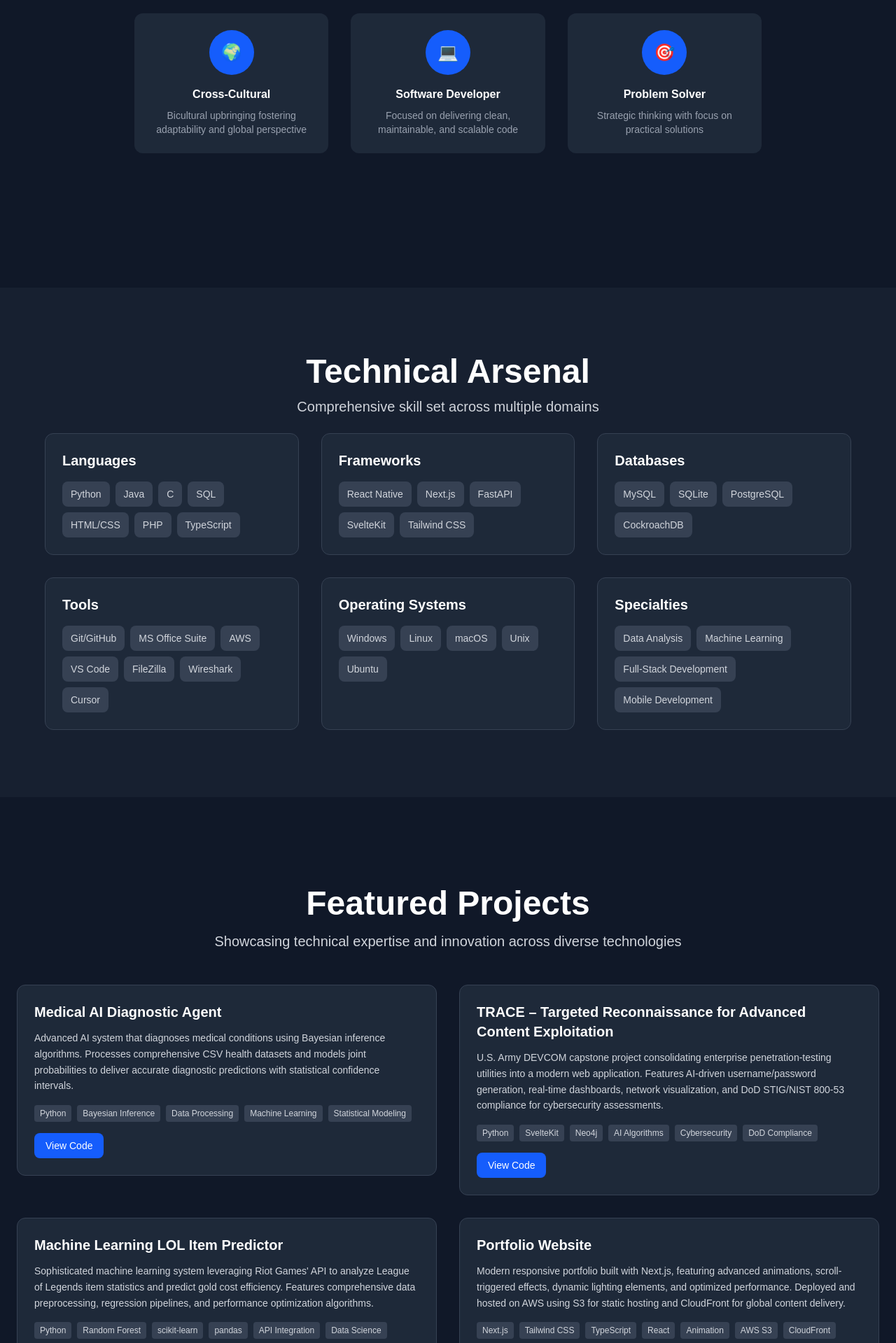
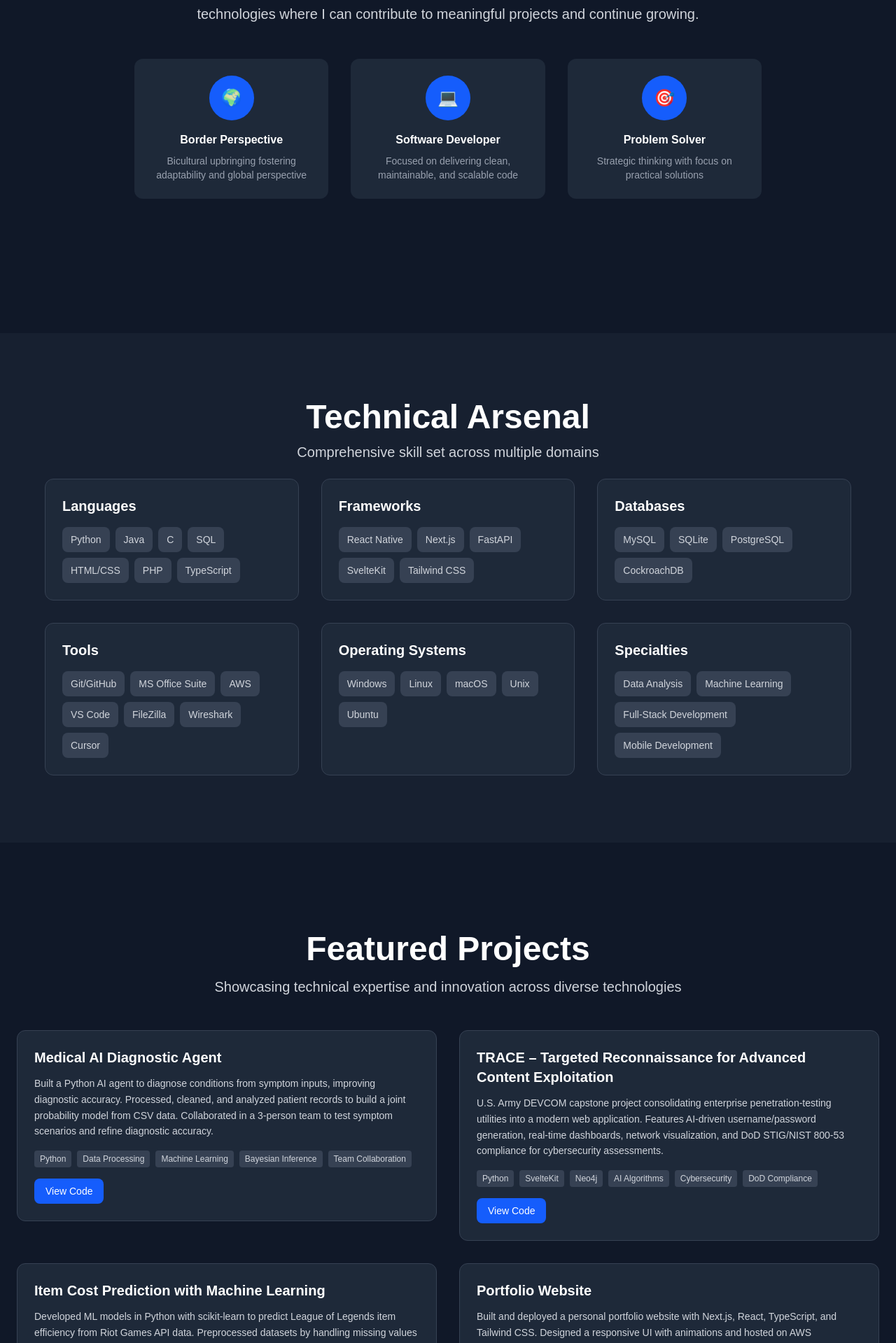
Before and after one commit to SabasRojas/sabas-site, a Next.js app: page / in a window 1280 px wide. Shown: the part 1301-3220 px from the top of the page at 70% size. Built offline with nearby package versions, Linux system fonts and the light colour scheme.

Commit message:
Fixed resume, details, and improved phrasing

```diff
--- a/src/app/page.tsx
+++ b/src/app/page.tsx
@@ -407,7 +407,7 @@ export default function Home() {
             </h2>
             <div className="max-w-4xl mx-auto">
               <TypewriterText
-                text="Born in El Paso, Texas, and raised across both Ciudad Juárez, México and El Paso, TX, I bring a cross-cultural perspective to technology and problem-solving. As recent Computer Science graduate from UTEP, I’m passionate about building clean, practical solutions and am currently seeking opportunities in software engineering, cloud, mobile/web, or AI/ML driven tech."
+                text="Born and raised in El Paso, Texas, I bring a unique perspective to technology and problem-solving. As a recent Computer Science graduate from UTEP, I'm passionate about building clean, practical solutions that make a real impact. My journey in tech has been driven by curiosity and a desire to create innovative software that solves problems. I'm currently seeking opportunities in software engineering, cloud computing, data engineering, mobile/web development, or AI/ML driven technologies where I can contribute to meaningful projects and continue growing."
                 speed={12}
                 className="text-xl text-gray-300 leading-relaxed mb-8 block"
               />
@@ -416,7 +416,7 @@ export default function Home() {
                   <div className="w-16 h-16 bg-blue-600 rounded-full flex items-center justify-center mx-auto mb-4">
                     <span className="text-2xl">🌍</span>
                   </div>
-                  <h3 className="font-bold text-white mb-2">Cross-Cultural</h3>
+                  <h3 className="font-bold text-white mb-2">Border Perspective</h3>
                   <p className="text-gray-400 text-sm">Bicultural upbringing fostering adaptability and global perspective</p>
                 </div>
                 <div className="text-center p-6 bg-gray-800 rounded-xl hover:bg-gray-700 transition-colors duration-300">
@@ -480,8 +480,8 @@ export default function Home() {
             <div style={{ animationDelay: '0ms' }} className="animate-on-scroll opacity-0">
               <ProjectCard
                 title="Medical AI Diagnostic Agent"
-                description="Advanced AI system that diagnoses medical conditions using Bayesian inference algorithms. Processes comprehensive CSV health datasets and models joint probabilities to deliver accurate diagnostic predictions with statistical confidence intervals."
-                tech={['Python', 'Bayesian Inference', 'Data Processing', 'Machine Learning', 'Statistical Modeling']}
+                description="Built a Python AI agent to diagnose conditions from symptom inputs, improving diagnostic accuracy. Processed, cleaned, and analyzed patient records to build a joint probability model from CSV data. Collaborated in a 3-person team to test symptom scenarios and refine diagnostic accuracy."
+                tech={['Python', 'Data Processing', 'Machine Learning', 'Bayesian Inference', 'Team Collaboration']}
                 codeLink="https://github.com/SabasRojas/Health_Diagnostics_AI"
               />
             </div>
@@ -495,17 +495,17 @@ export default function Home() {
             </div>
             <div style={{ animationDelay: '400ms' }} className="animate-on-scroll opacity-0">
               <ProjectCard
-                title="Machine Learning LOL Item Predictor"
-                description="Sophisticated machine learning system leveraging Riot Games' API to analyze League of Legends item statistics and predict gold cost efficiency. Features comprehensive data preprocessing, regression pipelines, and performance optimization algorithms."
-                tech={['Python', 'Random Forest', 'scikit-learn', 'pandas', 'API Integration', 'Data Science']}
+                title="Item Cost Prediction with Machine Learning"
+                description="Developed ML models in Python with scikit-learn to predict League of Legends item efficiency from Riot Games API data. Preprocessed datasets by handling missing values and normalizing features, improving model accuracy. Worked in a small development team using Git/GitHub to build and manage ML pipelines."
+                tech={['Python', 'scikit-learn', 'Machine Learning', 'API Integration', 'Data Preprocessing']}
                 codeLink="https://github.com/SabasRojas/MachineLearning_Item_Analysis"
               />
             </div>
             <div style={{ animationDelay: '600ms' }} className="animate-on-scroll opacity-0">
               <ProjectCard
                 title="Portfolio Website"
-                description="Modern responsive portfolio built with Next.js, featuring advanced animations, scroll-triggered effects, dynamic lighting elements, and optimized performance. Deployed and hosted on AWS using S3 for static hosting and CloudFront for global content delivery."
-                tech={['Next.js', 'Tailwind CSS', 'TypeScript', 'React', 'Animation', 'AWS S3', 'CloudFront']}
+                description="Built and deployed a personal portfolio website with Next.js, React, TypeScript, and Tailwind CSS. Designed a responsive UI with animations and hosted on AWS S3/CloudFront for global performance."
+                tech={['Next.js', 'React', 'TypeScript', 'Tailwind CSS', 'Animation', 'AWS S3', 'CloudFront']}
                 codeLink="https://github.com/SabasRojas/sabas-site"
               />
             </div>
@@ -604,15 +604,14 @@ export default function Home() {
                 title="Software Engineering Intern"
                 company="JUSDA"
                 period="Jan 2023 - May 2023"
-                description="Developed enterprise mobile solutions for IT asset management in a fast-paced international logistics company."
-                metrics={["40% efficiency improvement", "3-person agile team", "React Native expertise"]}
+                description="Developed enterprise mobile solutions for IT asset management in a fast-paced international logistics company. Built and deployed an Android app with React Native and TypeScript for IT equipment tracking, featuring barcode scanning that enhanced IT department workflows and efficiency."
+                metrics={["Enhanced IT workflows", "React Native & TypeScript", "Production deployment"]}
                 achievements={[
-                  "Built complete Android application using React Native and TypeScript for barcode-based IT asset tracking system",
-                  "Implemented robust offline data handling with SQLite, ensuring 100% data integrity during network outages",
-                  "Collaborated with international development team using Git/GitHub, participating in code reviews and sprint planning",
-                  "Delivered production-ready features that improved IT asset management efficiency by 40%"
+                  "Built and deployed an Android app with React Native and TypeScript for IT equipment tracking, which featured barcode scanning that enhanced IT department workflows and efficiency",
+                  "Implemented local data storage with SQLite, enabling offline access and efficient data management",
+                  "Collaborated in a three-person team utilizing Git and GitHub for version control and code collaboration"
                 ]}
-                tech={['React Native', 'TypeScript', 'SQLite', 'Git/GitHub', 'Mobile Development', 'Agile']}
+                tech={['React Native', 'TypeScript', 'SQLite', 'Git/GitHub', 'Mobile Development', 'Barcode Scanning']}
               />
             </div>
             <div className="animate-on-scroll opacity-0" style={{ animationDelay: '200ms' }}>
@@ -620,15 +619,13 @@ export default function Home() {
                 title="Customer Service Representative"
                 company="Family Dollar"
                 period="Nov 2024 - Feb 2025"
-                description="Delivered exceptional customer service in high-volume retail environment while developing essential professional skills."
-                metrics={["100+ customers daily", "Excellent performance", "Fast-paced operations"]}
+                description="Delivered exceptional customer service in high-volume retail environment while developing essential professional skills. Assisted customers, operated the register, and handled transactions accurately in a rapid environment."
+                metrics={["100+ customers daily", "Fast-paced operations", "Store maintenance"]}
                 achievements={[
                   "Handled 100+ customer transactions daily maintaining excellent accuracy in high-pressure environment",
-                  "Maintained store organization, inventory management, and cleanliness standards consistently",
-                  "Developed exceptional multitasking abilities and communication skills essential for team collaboration",
-                  "Gained valuable real-world experience in customer relations and operational efficiency"
+                  "Maintained store organization, restocked shelves, and ensured a clean shopping environment"
                 ]}
-                tech={['Customer Service', 'Operations Management', 'Multitasking', 'Communication', 'Problem Solving']}
+                tech={['Customer Service', 'Operations Management', 'Transaction Processing', 'Store Organization', 'Problem Solving']}
               />
             </div>
           </div>
@@ -654,7 +651,7 @@ export default function Home() {
                 <div className="grid md:grid-cols-2 lg:grid-cols-4 gap-4 mb-8">
                   <div className="p-4 bg-gray-700 rounded-xl">
                     <span className="block text-2xl mb-2">📊</span>
-                    <span className="font-bold text-blue-400">GPA 3.61</span>
+                    <span className="font-bold text-blue-400">GPA 3.60</span>
                   </div>
                   <div className="p-4 bg-gray-700 rounded-xl">
                     <span className="block text-2xl mb-2">🏆</span>
@@ -822,8 +819,8 @@ export default function Home() {
                   <span className="text-2xl">⚽</span>
                 </div>
                 <div>
-                  <h3 className="text-2xl font-bold mb-2 text-white">Founder & Captain - Caudillos Football Club</h3>
-                  <p className="text-blue-400 font-semibold mb-4">Ciudad Juárez, Chihuahua, Mexico • July 2023 - Present</p>
+                  <h3 className="text-2xl font-bold mb-0 text-white">Founder & Captain - Caudillos Football Club</h3>
+                  <p className="text-blue-400 font-semibold mb-4">July 2023 - January 2025</p>
                   <p className="text-gray-300 mb-6 leading-relaxed">
                     Founded and organized a competitive amateur soccer team from the ground up, demonstrating entrepreneurial spirit and leadership capabilities while balancing academic and professional commitments.
                   </p>
@@ -906,7 +903,7 @@ export default function Home() {
         <footer className="py-12 border-t border-gray-800 text-center">
           <div className="space-y-4">
             <p className="text-gray-400">
-              © 2025 Sabas Rojas. Crafted with passion using Next.js and Tailwind CSS.
+              © 2025 Sabas Alberto Rojas. Crafted with passion.
             </p>
             <div className="flex justify-center gap-6">
               <a href="https://github.com/SabasRojas" className="text-gray-500 hover:text-white transition-colors">GitHub</a>
```
Also changed, not shown: 1 other file (tests, documents, lock files or other folders).
